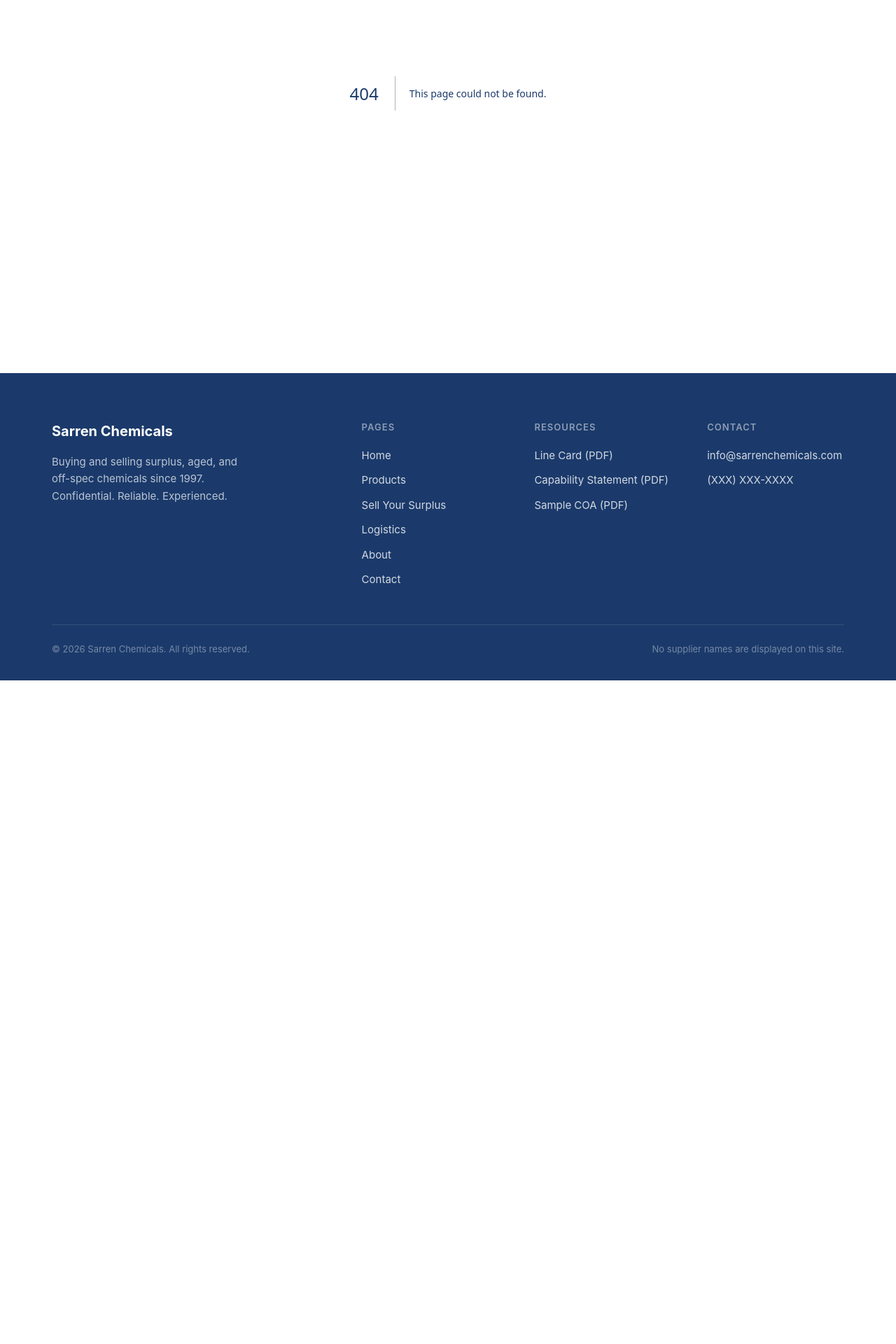
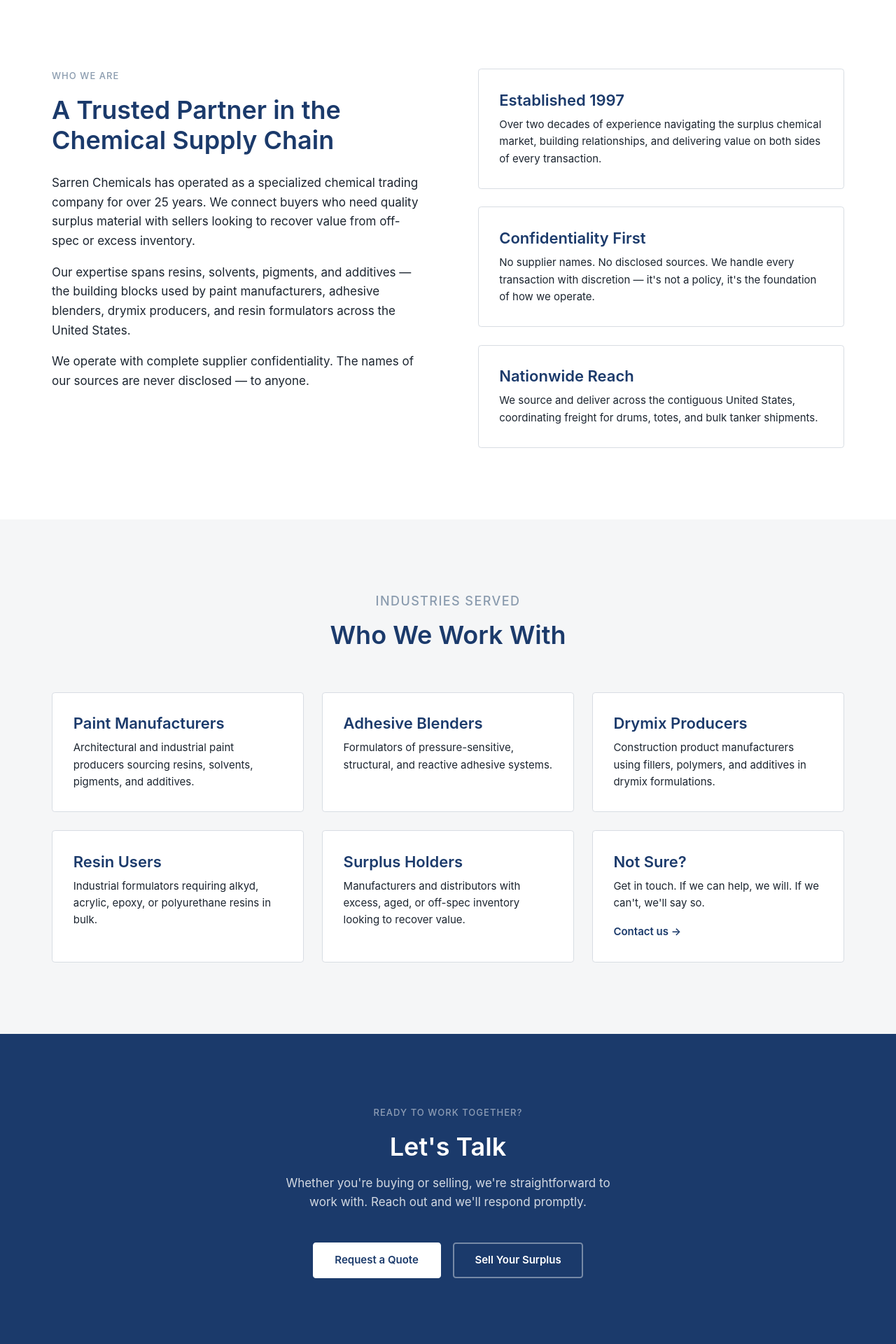
Before and after one commit to Spat901/SarrenChemicals, a Next.js app in the folder sarren-next/: page /about in a window 1280 px wide. Before the commit this address had no page. Shown: the part 340-2260 px from the top of the page at 70% size. Before the commit the page ends 1312 px from the top, so only its background shows below. Built offline with nearby package versions, Linux system fonts and the light colour scheme.

Commit message:
feat: add about page

```diff
--- /dev/null
+++ b/sarren-next/src/app/about/page.tsx
@@ -0,0 +1,97 @@
+import Link from 'next/link'
+import type { Metadata } from 'next'
+
+export const metadata: Metadata = {
+  title: 'About',
+  description: 'About Sarren Chemicals — surplus chemical trading since 1997.',
+}
+
+const highlights = [
+  { title: 'Established 1997', desc: 'Over two decades of experience navigating the surplus chemical market, building relationships, and delivering value on both sides of every transaction.' },
+  { title: 'Confidentiality First', desc: "No supplier names. No disclosed sources. We handle every transaction with discretion — it's not a policy, it's the foundation of how we operate." },
+  { title: 'Nationwide Reach', desc: 'We source and deliver across the contiguous United States, coordinating freight for drums, totes, and bulk tanker shipments.' },
+]
+
+const industries = [
+  { title: 'Paint Manufacturers', desc: 'Architectural and industrial paint producers sourcing resins, solvents, pigments, and additives.' },
+  { title: 'Adhesive Blenders', desc: 'Formulators of pressure-sensitive, structural, and reactive adhesive systems.' },
+  { title: 'Drymix Producers', desc: 'Construction product manufacturers using fillers, polymers, and additives in drymix formulations.' },
+  { title: 'Resin Users', desc: 'Industrial formulators requiring alkyd, acrylic, epoxy, or polyurethane resins in bulk.' },
+  { title: 'Surplus Holders', desc: 'Manufacturers and distributors with excess, aged, or off-spec inventory looking to recover value.' },
+]
+
+export default function AboutPage() {
+  return (
+    <>
+      {/* PAGE HERO */}
+      <div className="bg-offwhite border-b border-border py-16">
+        <div className="container-content">
+          <p className="label mb-3">Our Story</p>
+          <h1 className="text-[40px] mb-4">About Sarren Chemicals</h1>
+          <p className="text-steel text-[18px]">Buying and selling surplus, aged, and off-spec chemicals since 1997.</p>
+        </div>
+      </div>
+
+      {/* STORY */}
+      <section className="section-pad">
+        <div className="container-content">
+          <div className="grid grid-cols-1 md:grid-cols-2 gap-20 items-start">
+            <div>
+              <p className="label mb-4">Who We Are</p>
+              <h2>A Trusted Partner in the Chemical Supply Chain</h2>
+              <p className="mt-6">Sarren Chemicals has operated as a specialized chemical trading company for over 25 years. We connect buyers who need quality surplus material with sellers looking to recover value from off-spec or excess inventory.</p>
+              <p className="mt-4">Our expertise spans resins, solvents, pigments, and additives — the building blocks used by paint manufacturers, adhesive blenders, drymix producers, and resin formulators across the United States.</p>
+              <p className="mt-4">We operate with complete supplier confidentiality. The names of our sources are never disclosed — to anyone.</p>
+            </div>
+            <div className="flex flex-col gap-6">
+              {highlights.map(({ title, desc }) => (
+                <div key={title} className="card">
+                  <h3 className="mb-2">{title}</h3>
+                  <p className="text-[15px]">{desc}</p>
+                </div>
+              ))}
+            </div>
+          </div>
+        </div>
+      </section>
+
+      {/* WHO WE SERVE */}
+      <section className="section-pad section-alt">
+        <div className="container-content">
+          <div className="section-header text-center max-w-[560px] mx-auto">
+            <p className="label">Industries Served</p>
+            <h2>Who We Work With</h2>
+          </div>
+          <div className="grid grid-cols-1 sm:grid-cols-2 lg:grid-cols-3 gap-6">
+            {industries.map(({ title, desc }) => (
+              <div key={title} className="card">
+                <h3 className="mb-2">{title}</h3>
+                <p className="text-[15px] mt-2">{desc}</p>
+              </div>
+            ))}
+            <div className="card">
+              <Link href="/contact" className="hover:no-underline">
+                <h3 className="mb-2">Not Sure?</h3>
+                <p className="text-[15px] mt-2">Get in touch. If we can help, we will. If we can&apos;t, we&apos;ll say so.</p>
+                <p className="mt-4 font-semibold text-navy text-[15px]">Contact us →</p>
+              </Link>
+            </div>
+          </div>
+        </div>
+      </section>
+
+      {/* CTA */}
+      <section className="bg-navy section-pad">
+        <div className="container-content text-center max-w-[560px] mx-auto">
+          <p className="label text-white/50 mb-4">Ready to Work Together?</p>
+          <h2 className="text-white mb-4">Let&apos;s Talk</h2>
+          <p className="text-white/80 mb-10">Whether you&apos;re buying or selling, we&apos;re straightforward to work with. Reach out and we&apos;ll respond promptly.</p>
+          <div className="flex gap-4 justify-center flex-wrap">
+            <Link href="/products#rfq" className="btn btn-white hover:no-underline">Request a Quote</Link>
+            <Link href="/sell-surplus" className="btn border-2 border-white/40 text-white hover:bg-white hover:text-navy hover:no-underline">Sell Your Surplus</Link>
+          </div>
+        </div>
+      </section>
+    </>
+  )
+}
```
